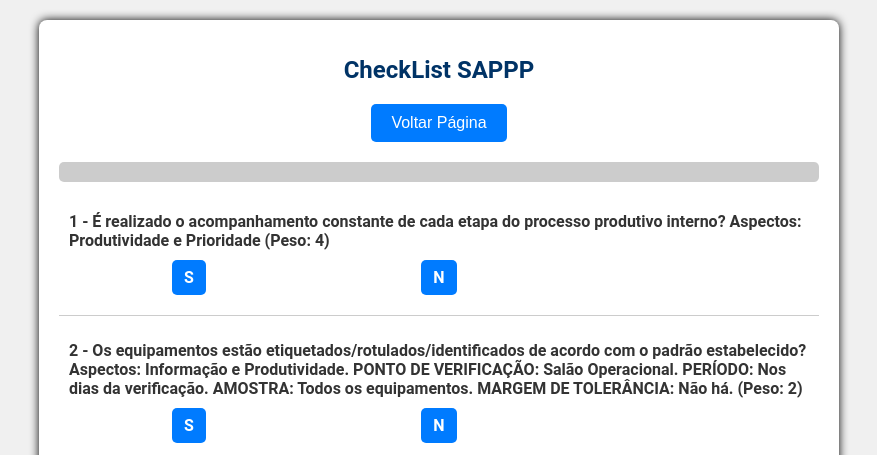
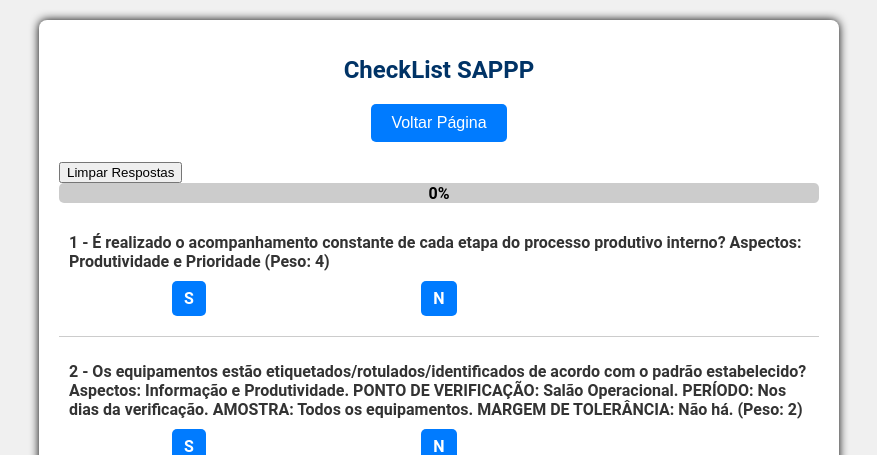
Before and after one commit to Dougas85/SAPPP, a Flask app: page /simulador in a window 1280 px wide. Shown: the top 455 px of the page, without its empty margins (201-1078 px from the left). Run offline with Flask 3, Linux system fonts and the light colour scheme; some libraries are stand-ins or nearby versions.

Commit message:
Update simulador.html

```diff
--- a/templates/simulador.html
+++ b/templates/simulador.html
@@ -10,9 +10,23 @@
     <div class="container">
         <h1>CheckList SAPPP</h1>
         <button class="botao-voltar" onclick="voltarParaPrincipal()">Voltar Página</button>
-        <div class="barra-progresso">
+        <button class="botao-limpar" onclick="limparRespostas()">Limpar Respostas</button>
+        <div class="barra-progresso" style="position: relative;">
             <div id="progresso-preenchido"></div>
+            <span id="porcentagem-progresso" style="
+                position: absolute;
+                top: 0;
+                left: 50%;
+                transform: translateX(-50%);
+                height: 100%;
+                display: flex;
+                align-items: center;
+                justify-content: center;
+                font-weight: bold;
+                color: #000;
+            ">0%</span>
         </div>
+
         <div id="itens-container"></div>
 
         <div class="resultado">
@@ -66,7 +80,12 @@
             }).length;
 
             const percentual = totalItens > 0 ? (respondidos / totalItens) * 100 : 0;
-            document.getElementById('progresso-preenchido').style.width = percentual.toFixed(2) + "%";
+            const barra = document.getElementById('progresso-preenchido');
+            const texto = document.getElementById('porcentagem-progresso');
+
+            barra.style.width = percentual.toFixed(2) + "%";
+            texto.textContent = percentual.toFixed(0) + "%";
+
         }
 
 function criarItem(item) {
@@ -176,6 +195,32 @@ function criarItem(item) {
         window.location.href = "/"
     }
 
+    function limparRespostas() {
+        // Desmarca todos os inputs
+        document.querySelectorAll('.botoes input').forEach(input => {
+            input.checked = false;
+        });
+
+        // Remove classes visuais
+        document.querySelectorAll('.botoes label').forEach(lbl => {
+            lbl.classList.remove('checked');
+        });
+
+        // Limpa localStorage dos itens
+        document.querySelectorAll('.botoes').forEach(div => {
+            const input = div.querySelector('input');
+            if (input && input.name) {
+                localStorage.removeItem(input.name);
+            }
+        });
+
+        // Atualiza contadores e barra
+        calcularResultado();
+        atualizarBarraProgresso();
+    }
+
+
+
     </script>
 </body>
 </html>
```
